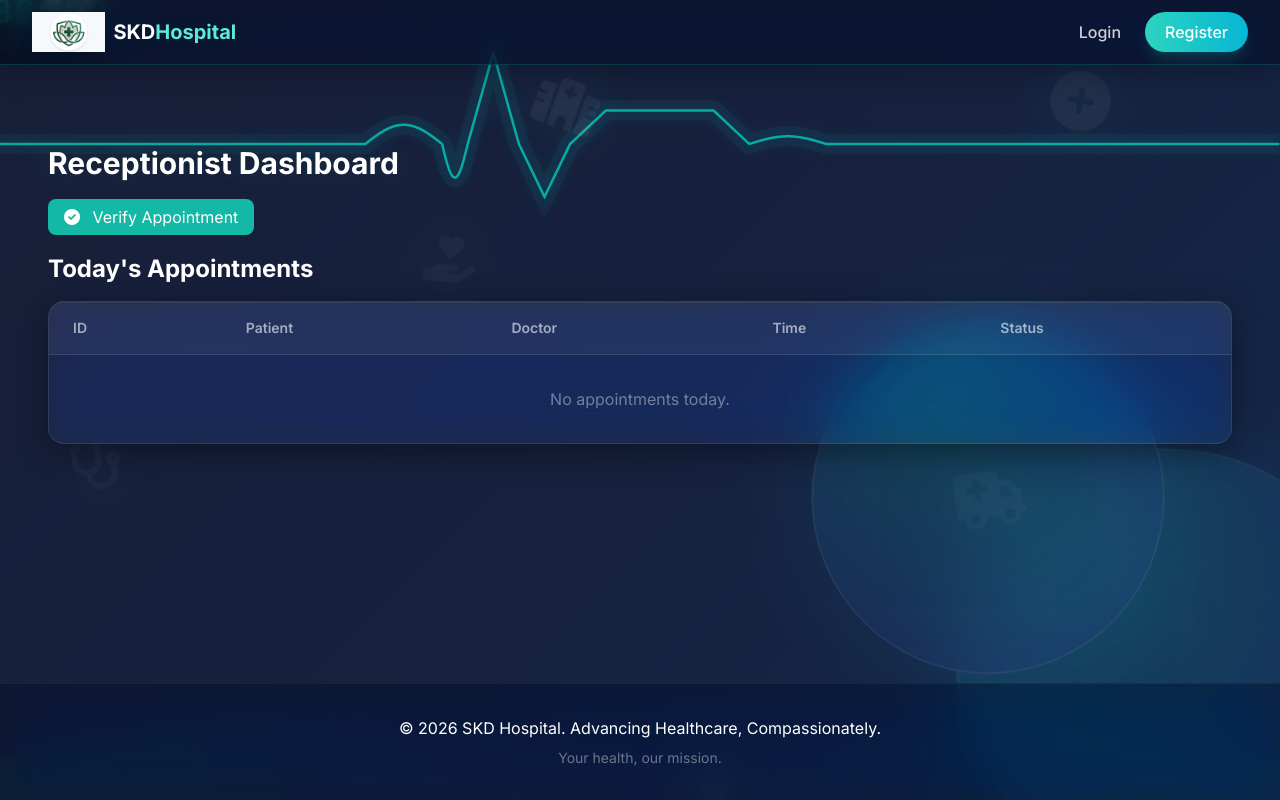
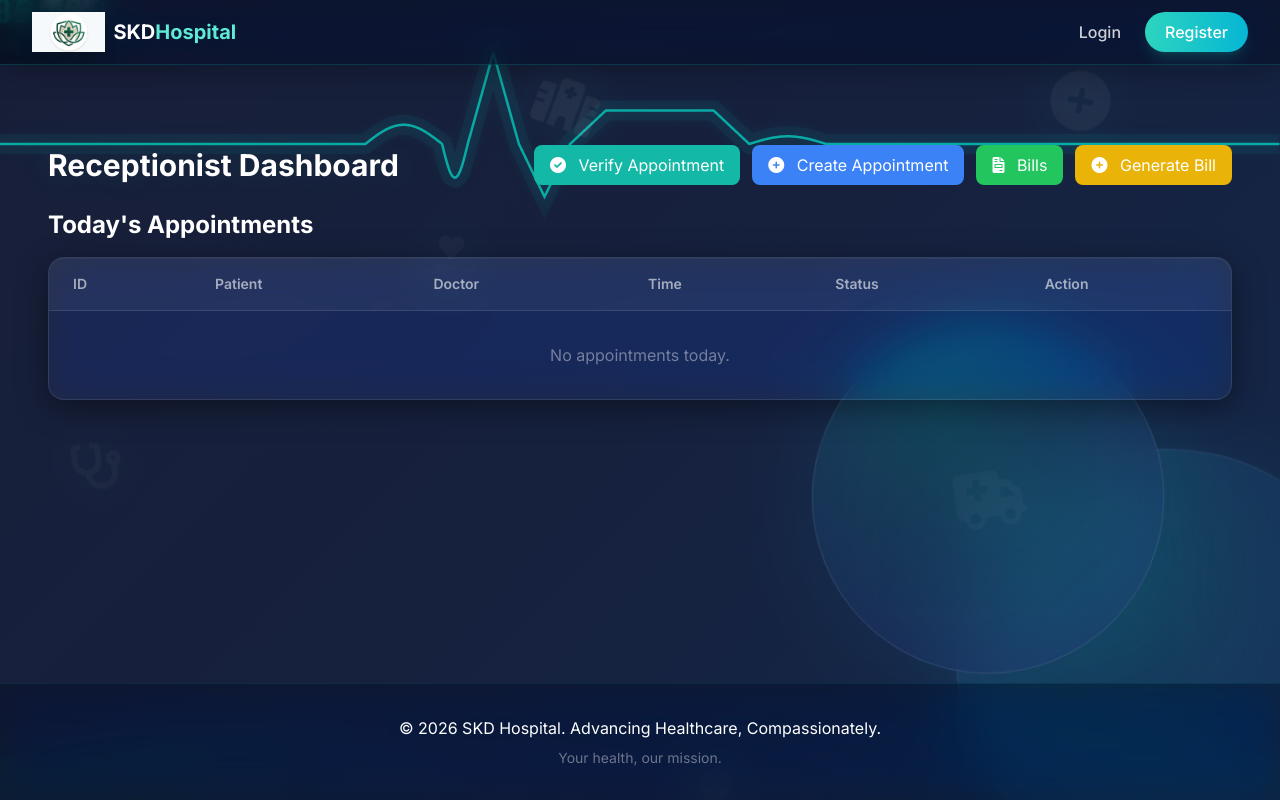
Before and after one commit to udayteck/HOSPITAL-SELF-MANAGEMENT, a Flask app: template app/templates/receptionist_dashboard.html in a window 1280 px wide. Run offline with Flask 3, Linux system fonts and the light colour scheme; the template is opened without the code that fills it, so the values that code supplies are empty; parts of the project's set-up code (start-up, migrations or seed data) failed here and were passed over; some libraries are stand-ins or nearby versions.

Commit message:
Add full controls to receptionist dashboard and inline verify

```diff
--- a/app/templates/receptionist_dashboard.html
+++ b/app/templates/receptionist_dashboard.html
@@ -2,13 +2,30 @@
 
 {% block content %}
 <div class="container mx-auto px-4 py-8">
-    <h1 class="text-3xl font-bold text-white text-glow mb-6">Receptionist Dashboard</h1>
-    <div class="mb-6">
-        <a href="{{ url_for('receptionist.verify_appointment') }}" class="bg-teal-500 hover:bg-teal-600 text-white px-4 py-2 rounded-lg transition">
-            <i class="fas fa-check-circle mr-2"></i> Verify Appointment
-        </a>
+    <!-- Header -->
+    <div class="flex flex-wrap justify-between items-center mb-6 gap-4">
+        <h1 class="text-3xl font-bold text-white text-glow">Receptionist Dashboard</h1>
+        <div class="flex flex-wrap gap-3">
+            <a href="{{ url_for('receptionist.verify_appointment') }}"
+               class="bg-teal-500 hover:bg-teal-600 text-white px-4 py-2 rounded-lg transition">
+                <i class="fas fa-check-circle mr-2"></i> Verify Appointment
+            </a>
+            <a href="{{ url_for('receptionist.create_appointment') }}"
+               class="bg-blue-500 hover:bg-blue-600 text-white px-4 py-2 rounded-lg transition">
+                <i class="fas fa-plus-circle mr-2"></i> Create Appointment
+            </a>
+            <a href="{{ url_for('receptionist.manage_bills') }}"
+               class="bg-green-500 hover:bg-green-600 text-white px-4 py-2 rounded-lg transition">
+                <i class="fas fa-file-invoice mr-2"></i> Bills
+            </a>
+            <a href="{{ url_for('receptionist.generate_bill') }}"
+               class="bg-yellow-500 hover:bg-yellow-600 text-white px-4 py-2 rounded-lg transition">
+                <i class="fas fa-plus-circle mr-2"></i> Generate Bill
+            </a>
+        </div>
     </div>
 
+    <!-- Today's Appointments -->
     <h2 class="text-2xl font-bold text-white mb-4">Today's Appointments</h2>
     <div class="glass rounded-2xl overflow-hidden">
         <div class="overflow-x-auto">
@@ -20,6 +37,7 @@
                         <th class="text-left py-4 px-6 text-sm font-semibold text-white/60">Doctor</th>
                         <th class="text-left py-4 px-6 text-sm font-semibold text-white/60">Time</th>
                         <th class="text-left py-4 px-6 text-sm font-semibold text-white/60">Status</th>
+                        <th class="text-left py-4 px-6 text-sm font-semibold text-white/60">Action</th>
                     </tr>
                 </thead>
                 <tbody>
@@ -38,9 +56,26 @@
                                 {{ apt.status }}
                             </span>
                         </td>
+                        <td class="py-4 px-6">
+                            {% if apt.status == 'scheduled' %}
+                                <form method="POST" action="{{ url_for('receptionist.verify_appointment') }}" class="inline">
+                                    <input type="hidden" name="reference" value="{{ apt.reference }}">
+                                    <button type="submit"
+                                            class="px-4 py-2 bg-teal-500/20 hover:bg-teal-500/40 text-teal-300 rounded-lg transition text-sm font-medium">
+                                        <i class="fas fa-check mr-1"></i> Verify
+                                    </button>
+                                </form>
+                            {% elif apt.status == 'pending' %}
+                                <span class="text-yellow-400/60 text-sm italic">Waiting for doctor</span>
+                            {% elif apt.status == 'completed' %}
+                                <span class="text-green-400/60 text-sm">✅ Done</span>
+                            {% else %}
+                                <span class="text-red-400/60 text-sm">Cancelled</span>
+                            {% endif %}
+                        </td>
                     </tr>
                     {% else %}
-                    <tr><td colspan="5" class="py-8 text-center text-white/40">No appointments today.</td></tr>
+                    <tr><td colspan="6" class="py-8 text-center text-white/40">No appointments today.</td></tr>
                     {% endfor %}
                 </tbody>
             </table>
```
